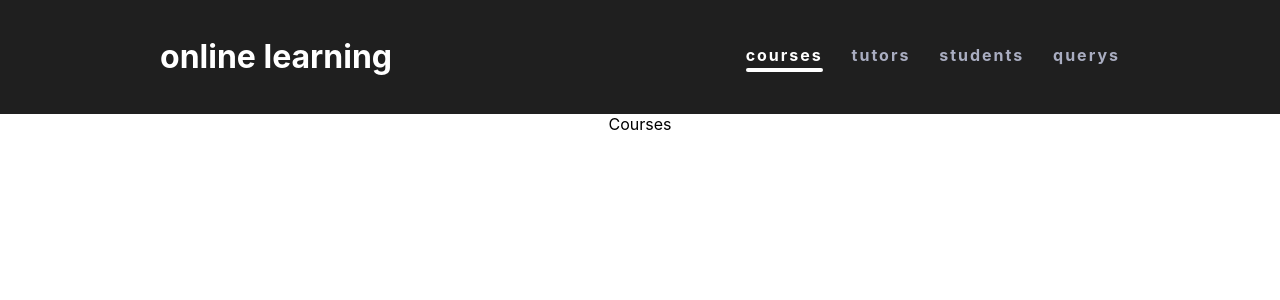
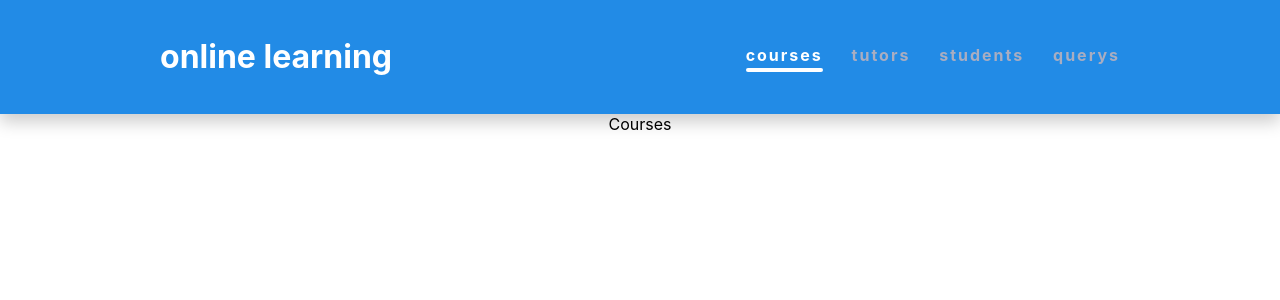
Before and after one commit to hendridg/learning-plataform-client, a React (Create React App) app: page / in a window 1280 px wide. Shown: the top 300 px of the page. Built offline with nearby package versions, Linux system fonts and the light colour scheme; data requests are answered from the project's data file.

Commit message:
Update NavBar.js component

```diff
--- a/src/components/NavBar.js
+++ b/src/components/NavBar.js
@@ -6,7 +6,9 @@ const WrapperNav = styled.div`
   display: flex;
   justify-content: center;
   align-items: center;
-  background: #1f1f1f;
+  /* background: #1f1f1f; */
+  background: #228be6;
+  box-shadow: 0px 8px 16px 0px rgba(0, 0, 0, 0.2);
   padding: 1rem 2rem;
 `;
 
```
